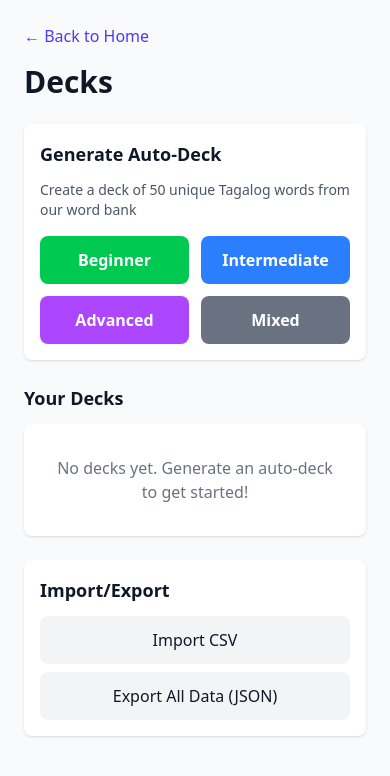
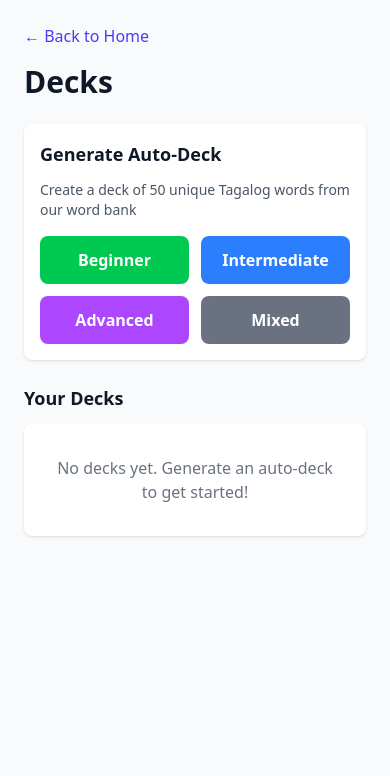
Before and after one commit to SlimJimPattillo/Tagalog-Flashcard, a React (Vite) app: page /decks in a window 390 px wide. Shown: the top 776 px of the page. Built offline with nearby package versions, Linux system fonts and the light colour scheme.

Commit message:
Remove import/export and improve mobile routing with updated vercel config

```diff
--- a/src/pages/Decks.tsx
+++ b/src/pages/Decks.tsx
@@ -169,29 +169,6 @@ export function Decks() {
           )}
         </div>
 
-        {/* Import/Export Section */}
-        <div className="mt-6 p-4 bg-white rounded-lg shadow">
-          <h2 className="text-lg font-semibold text-gray-900 mb-3">
-            Import/Export
-          </h2>
-          <div className="space-y-2">
-            <button
-              onClick={() => navigate('/import')}
-              className="w-full py-3 px-4 bg-gray-100 hover:bg-gray-200 text-gray-900 font-medium rounded-lg"
-            >
-              Import CSV
-            </button>
-            <button
-              onClick={() => {
-                // TODO: Implement export
-                alert('Export feature coming soon!');
-              }}
-              className="w-full py-3 px-4 bg-gray-100 hover:bg-gray-200 text-gray-900 font-medium rounded-lg"
-            >
-              Export All Data (JSON)
-            </button>
-          </div>
-        </div>
       </div>
     </div>
   );
```
Also changed, not shown: vercel.json.
